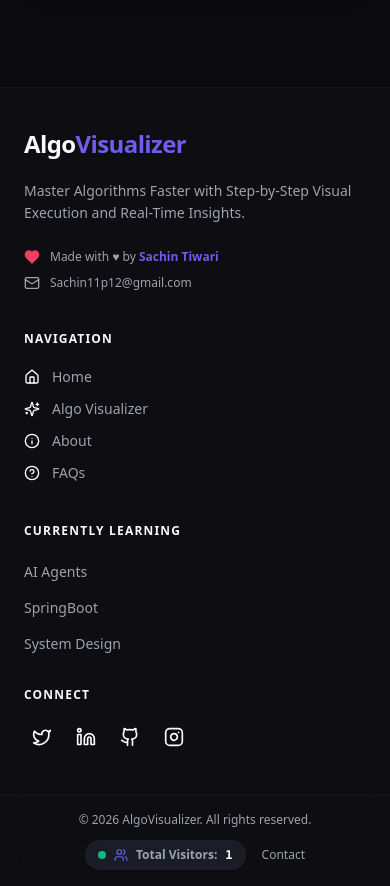
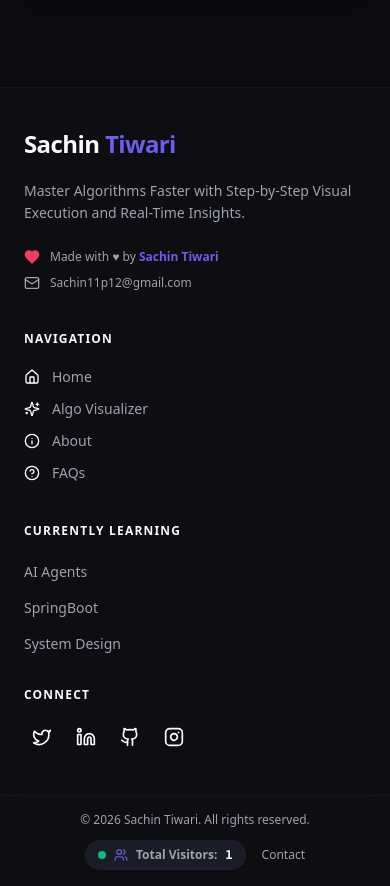
Before and after one commit to sachin11p12/Algorithm-Visualizer, a Next.js app in the folder Frontend/: page / in a window 390 px wide. Shown: the part 7240-8126 px from the top of the page. Built offline with nearby package versions, Linux system fonts and the light colour scheme; no server answers.

Commit message:
feat: add responsive Footer component with navigation, social links, and visitor counter

```diff
--- a/Frontend/components/layout/Footer.tsx
+++ b/Frontend/components/layout/Footer.tsx
@@ -50,8 +50,8 @@ export const Footer: React.FC = () => {
             {/* Logo */}
             <div className="flex items-center">
               <span className="font-black text-2xl sm:text-3xl tracking-tight">
-                <span className="text-foreground">Algo</span>
-                <span className="text-primary">Visualizer</span>
+                <span className="text-foreground">Sachin</span>
+                <span className="text-primary"> Tiwari</span>
               </span>
             </div>
 
@@ -151,7 +151,7 @@ export const Footer: React.FC = () => {
       <div className="border-t border-border/40">
         <div className="max-w-[1280px] mx-auto px-6 sm:px-8 lg:px-12 py-4 sm:py-5 flex flex-col sm:flex-row items-center justify-between gap-3 text-center sm:text-left">
           <span className="text-xs text-muted-foreground">
-            © {year} AlgoVisualizer. All rights reserved.
+            © {year} Sachin Tiwari. All rights reserved.
           </span>
           <div className="flex items-center space-x-4 text-xs text-muted-foreground">
             <VisitorCounter />
```
